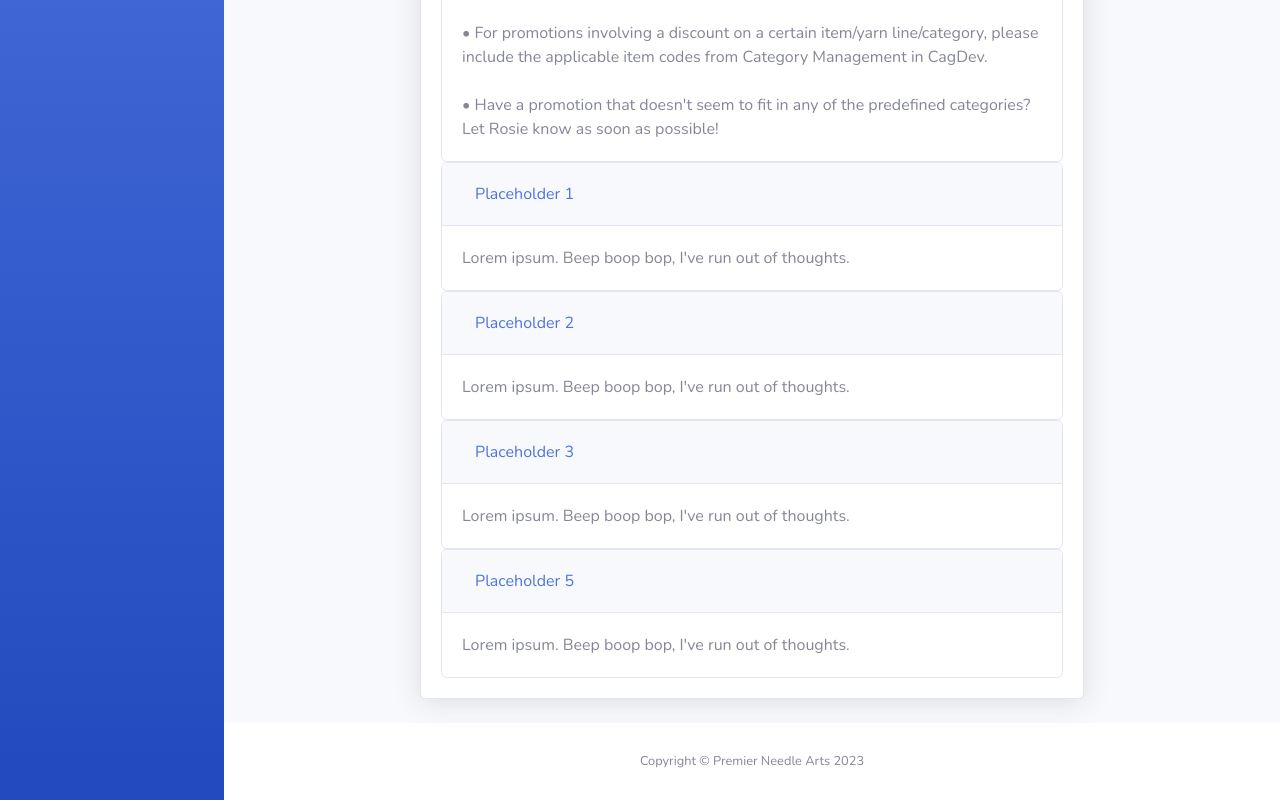
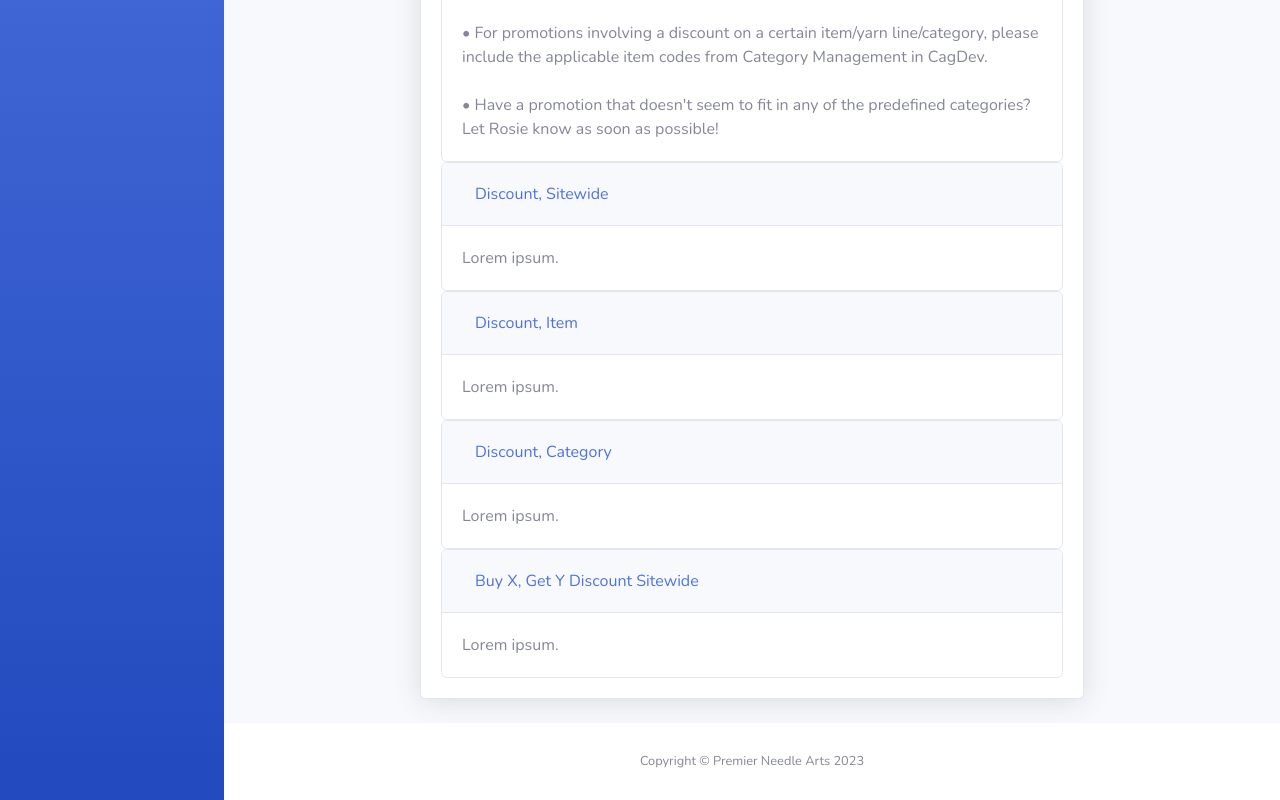
Before and after one commit to Premier-Needle-Arts/craftsmktg.com, a website built with Parcel: page promo-help.html in a window 1280 px wide. Shown: the part 534-1334 px from the top of the page. Built offline with nearby package versions, Linux system fonts and the light colour scheme.

Commit message:
text edits

```diff
--- a/promo-help.html
+++ b/promo-help.html
@@ -213,13 +213,13 @@
                                           <div class="card-header" id="headingTwo">
                                             <h5 class="mb-0">
                                               <button class="btn btn-link" data-toggle="collapse" data-target="#collapseTwo" aria-expanded="false" aria-controls="collapseTwo">
-                                                Placeholder 1
+                                                Discount, Sitewide
                                               </button>
                                             </h5>
                                           </div>
                                           <div id="collapseTwo" class="collapse show" aria-labelledby="headingTwo" data-parent="#accordion">
                                             <div class="card-body">
-                                                Lorem ipsum. Beep boop bop, I've run out of thoughts.
+                                                Lorem ipsum.
                                             </div>
                                           </div>
                                         </div>
@@ -228,13 +228,13 @@
                                           <div class="card-header" id="headingThree">
                                             <h5 class="mb-0">
                                               <button class="btn btn-link" data-toggle="collapse" data-target="#collapseThree" aria-expanded="false" aria-controls="collapseThree">
-                                                Placeholder 2
+                                                Discount, Item
                                               </button>
                                             </h5>
                                           </div>
                                           <div id="collapseThree" class="collapse show" aria-labelledby="headingThree" data-parent="#accordion">
                                             <div class="card-body">
-                                                Lorem ipsum. Beep boop bop, I've run out of thoughts.
+                                                Lorem ipsum.
                                             </div>
                                           </div>
                                         </div>
@@ -243,13 +243,13 @@
                                             <div class="card-header" id="headingFour">
                                               <h5 class="mb-0">
                                                 <button class="btn btn-link" data-toggle="collapse" data-target="#collapseFour" aria-expanded="false" aria-controls="collapseFour">
-                                                  Placeholder 3
+                                                  Discount, Category
                                                 </button>
                                               </h5>
                                             </div>
                                             <div id="collapseFour" class="collapse show" aria-labelledby="headingFour" data-parent="#accordion">
                                               <div class="card-body">
-                                                Lorem ipsum. Beep boop bop, I've run out of thoughts.
+                                                Lorem ipsum.
                                               </div>
                                             </div>
                                         </div>
@@ -258,13 +258,13 @@
                                             <div class="card-header" id="headingFive">
                                               <h5 class="mb-0">
                                                 <button class="btn btn-link" data-toggle="collapse" data-target="#collapseFive" aria-expanded="false" aria-controls="collapseFive">
-                                                 Placeholder 5
+                                                 Buy X, Get Y Discount Sitewide
                                                 </button>
                                               </h5>
                                             </div>
                                             <div id="collapseFive" class="collapse show" aria-labelledby="headingFive" data-parent="#accordion">
                                               <div class="card-body">
-                                                Lorem ipsum. Beep boop bop, I've run out of thoughts.
+                                                Lorem ipsum.
                                               </div>
                                             </div>
                                         </div>
```
